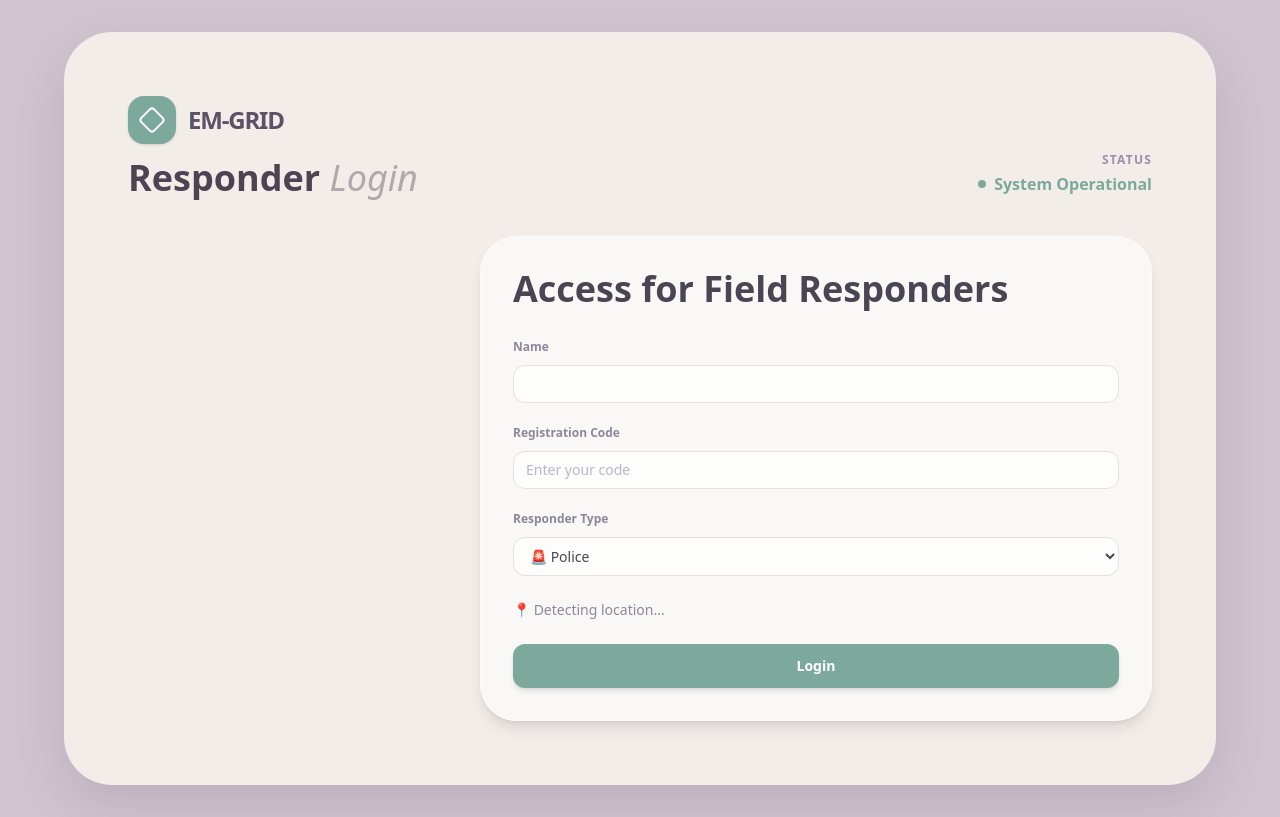
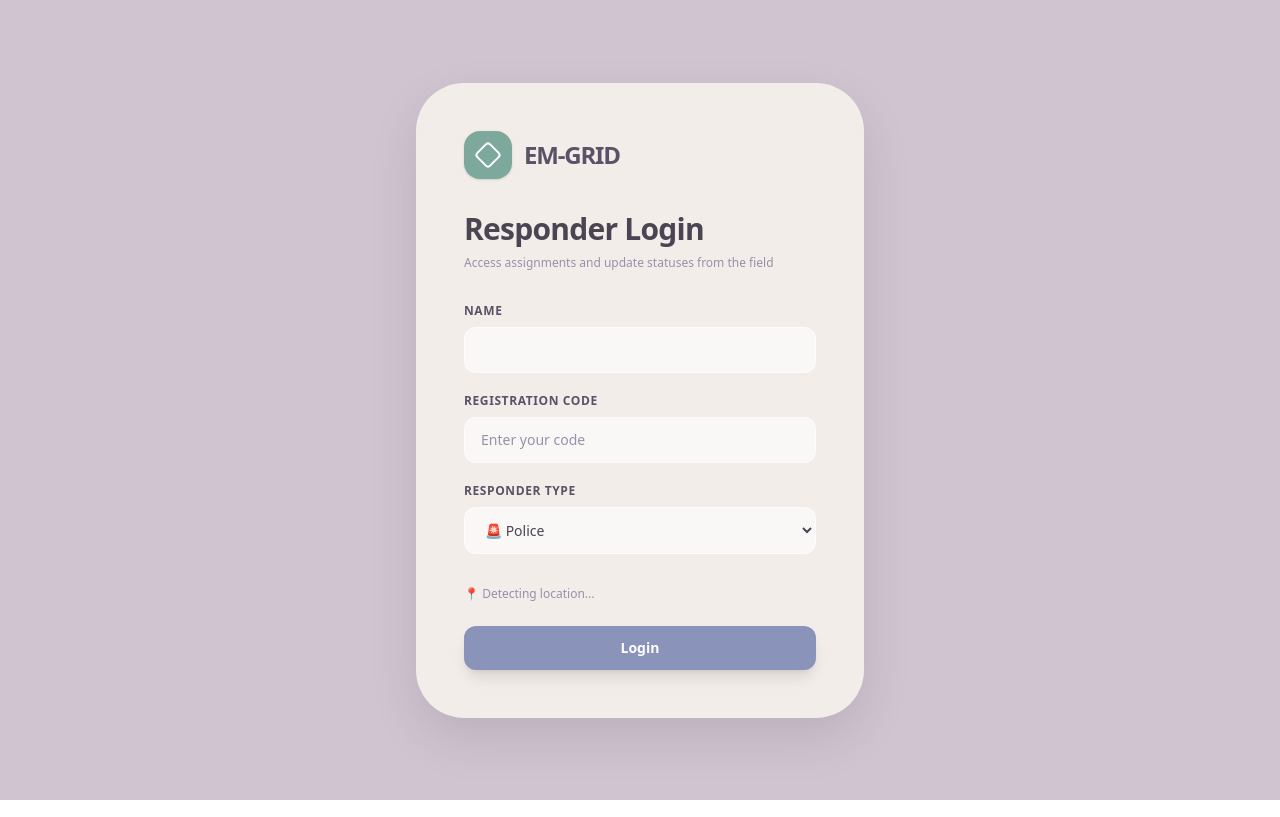
Before and after one commit to Swayamz-123/hack_iit, a React app in the folder frontend/: page /worker/login in a window 1280 px wide. Built offline with nearby package versions, Linux system fonts and the light colour scheme; no server answers; the HTML template or start-up script is replaced by a standard one.

Commit message:
workerdashboard and workerlogin update

```diff
--- a/frontend/package.json
+++ b/frontend/package.json
@@ -13,6 +13,7 @@
     "@tailwindcss/vite": "^4.1.18",
     "axios": "^1.13.2",
     "leaflet": "^1.9.4",
+    "lucide-react": "^0.562.0",
     "react": "^19.2.0",
     "react-dom": "^19.2.0",
     "react-leaflet": "^5.0.0",
--- a/frontend/src/pages/WorkerLogin.jsx
+++ b/frontend/src/pages/WorkerLogin.jsx
@@ -49,64 +49,46 @@ export default function WorkerLogin() {
 
   return (
     <div className="min-h-screen bg-[#D1C4D1] flex items-center justify-center p-4 sm:p-8 font-sans antialiased">
-      <div className="max-w-6xl w-full bg-[#F2EDE9] rounded-[3rem] shadow-[0_20px_50px_rgba(0,0,0,0.1)] overflow-hidden border-[12] border-white/40">
-        <div className="p-8 md:p-16">
-          <header className="flex flex-col md:flex-row md:items-end justify-between gap-6 mb-10">
-            <div className="space-y-4">
-              <div className="flex items-center gap-3">
+      <div className="w-full max-w-md bg-[#F2EDE9] rounded-[3rem] shadow-[0_20px_50px_rgba(0,0,0,0.1)] overflow-hidden border-[12] border-white/40">
+        <div className="p-8 md:p-12">
+          <div className="flex items-center gap-3 mb-8">
             <div className="w-12 h-12 bg-[#7DA99C] rounded-2xl flex items-center justify-center shadow-sm">
               <div className="w-5 h-5 border-2 border-white rounded-sm rotate-45"></div>
             </div>
             <span className="text-[#5A5266] font-black text-2xl tracking-tighter uppercase">Em-Grid</span>
           </div>
-              <h1 className="text-2xl md:text-4xl font-black text-[#4A4453] tracking-[ -0.02em] leading-none">
-                Responder <span className="opacity-40 italic font-medium">Login</span>
-              </h1>
-            </div>
 
-            <div className="hidden md:block text-right">
-              <p className="text-[#9A8FAB] text-xs font-bold uppercase tracking-widest mb-1">Status</p>
-              <div className="flex items-center gap-2 text-[#7DA99C] font-bold">
-                <span className="w-2 h-2 bg-[#7DA99C] rounded-full animate-pulse"></span>
-                System Operational
-              </div>
-            </div>
-          </header>
+          <form onSubmit={submit}>
+            <h2 className="text-3xl font-black mb-2 text-[#4A4453] tracking-tight">Responder Login</h2>
+            <p className="text-xs text-[#9A8FAB] mb-8 font-medium">Access assignments and update statuses from the field</p>
 
-          <div className="grid grid-cols-1 md:grid-cols-3 gap-8 items-start">
-            <div className="md:col-span-1"></div>
-
-            <div className="md:col-span-2">
-              <form onSubmit={submit} className="w-full bg-white/60 p-8 rounded-[2.3rem] shadow-lg border border-white/40">
-                <h2 className="text-3xl md:text-4xl font-black mb-6 text-[#4A4453]">Access for Field Responders</h2>
-
-                <label className="block mb-4">
-                  <span className="text-xs font-semibold text-[#8E8699]">Name</span>
+            <label className="block mb-5">
+              <span className="text-xs font-bold text-[#5A5266] mb-2 block uppercase tracking-wider">Name</span>
               <input
                 value={form.name}
                 onChange={(e) => setForm({ ...form, name: e.target.value })}
-                    className="mt-2 w-full rounded-xl border border-[#E6E0DF] bg-white/70 px-3 py-2 text-sm text-[#4A4453] placeholder-[#BDB4C7] focus:outline-none focus:ring-2 focus:ring-[#7DA99C]/30 transition"
+                className="w-full rounded-xl border border-white/60 bg-white/60 px-4 py-3 text-sm text-[#4A4453] placeholder-[#9A8FAB] focus:outline-none focus:ring-2 focus:ring-[#7DA99C]/40 focus:border-[#7DA99C]/50 transition font-medium"
                 required
               />
             </label>
 
-                <label className="block mb-4">
-                  <span className="text-xs font-semibold text-[#8E8699]">Registration Code</span>
+            <label className="block mb-5">
+              <span className="text-xs font-bold text-[#5A5266] mb-2 block uppercase tracking-wider">Registration Code</span>
               <input
                 value={form.regToken}
                 onChange={(e) => setForm({ ...form, regToken: e.target.value })}
-                    className="mt-2 w-full rounded-xl border border-[#E6E0DF] bg-white/70 px-3 py-2 text-sm text-[#4A4453] placeholder-[#BDB4C7] focus:outline-none focus:ring-2 focus:ring-[#7DA99C]/30 transition"
+                className="w-full rounded-xl border border-white/60 bg-white/60 px-4 py-3 text-sm text-[#4A4453] placeholder-[#9A8FAB] focus:outline-none focus:ring-2 focus:ring-[#7DA99C]/40 focus:border-[#7DA99C]/50 transition font-medium"
                 placeholder="Enter your code"
                 required
               />
             </label>
 
-                <label className="block mb-6">
-                  <span className="text-xs font-semibold text-[#8E8699]">Responder Type</span>
+            <label className="block mb-8">
+              <span className="text-xs font-bold text-[#5A5266] mb-2 block uppercase tracking-wider">Responder Type</span>
               <select
                 value={form.type}
                 onChange={(e) => setForm({ ...form, type: e.target.value })}
-                    className="mt-2 w-full rounded-xl border border-[#E6E0DF] bg-white/70 px-3 py-2 text-sm text-[#4A4453] focus:outline-none focus:ring-2 focus:ring-[#7DA99C]/30 transition"
+                className="w-full rounded-xl border border-white/60 bg-white/60 px-4 py-3 text-sm text-[#4A4453] focus:outline-none focus:ring-2 focus:ring-[#7DA99C]/40 focus:border-[#7DA99C]/50 transition font-medium"
               >
                 <option value="police">🚨 Police</option>
                 <option value="ambulance">🚑 Ambulance</option>
@@ -114,18 +96,15 @@ export default function WorkerLogin() {
               </select>
             </label>
 
-                <div className="text-sm text-[#8E8699] mb-6 font-medium">
-                  📍 {detecting ? "Detecting location..." : location ? `${location.lat.toFixed(3)}, ${location.lng.toFixed(3)}` : "Location needed"}
-                </div>
+            <div className="text-xs text-[#9A8FAB] mb-6 font-medium">📍 {detecting ? "Detecting location..." : location ? `${location.lat.toFixed(3)}, ${location.lng.toFixed(3)}` : "Location needed"}</div>
 
-                <div className="flex items-center gap-4">
-                  <button type="submit" className="flex-1 bg-[#7DA99C] text-white py-3 rounded-xl font-bold text-sm shadow-md hover:shadow-lg transition-all">
+            <button
+              type="submit"
+              className="w-full bg-[#8A94BB] hover:bg-[#7A84AB] text-white py-3 rounded-xl font-bold text-sm shadow-lg hover:shadow-xl transition-all duration-200 active:scale-[0.98]"
+            >
               Login
             </button>
-                </div>
           </form>
-            </div>
-          </div>
         </div>
       </div>
     </div>
```
Also changed, not shown: 1 other file (tests, documents, lock files or other folders). Lines whose indentation alone changed are shown as unchanged.
